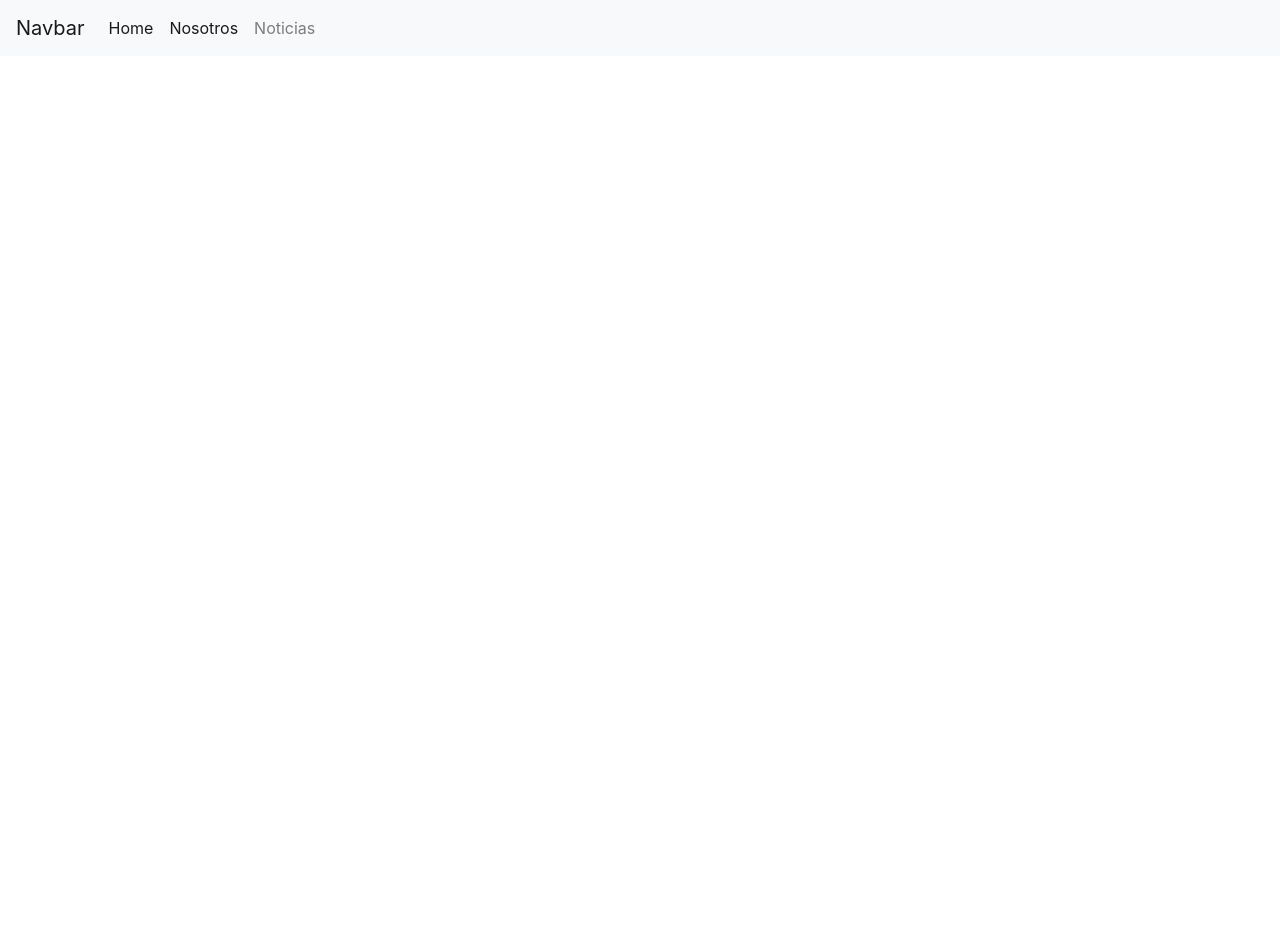
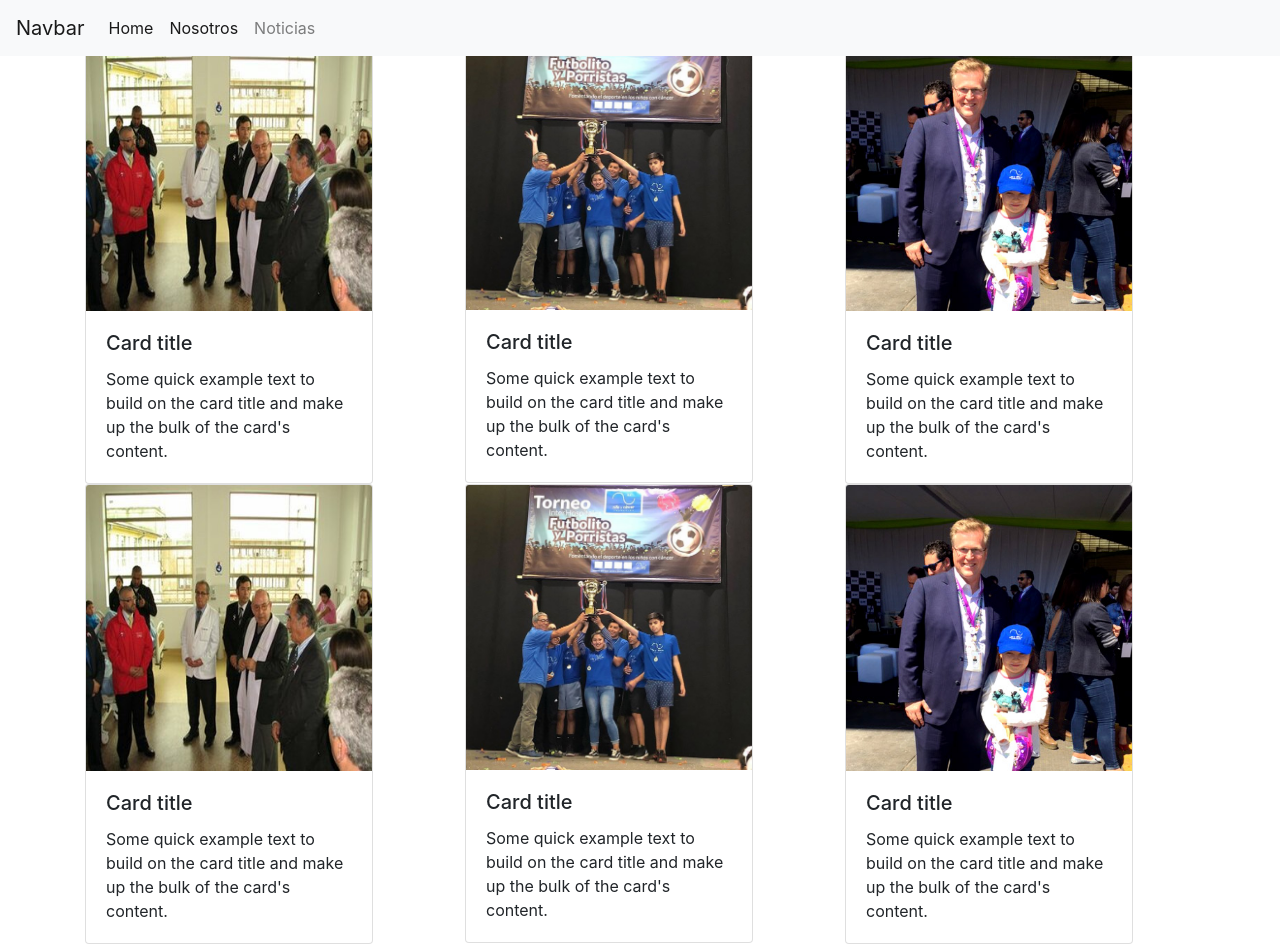
Before and after one commit to CarlosCabreraM/prueba_1, a plain HTML site: page noticias.html in a window 1280 px wide. Before the commit the page ends 800 px from the top, so only its background shows below. Drawn offline with nearby package versions, Linux system fonts and the light colour scheme.

Commit message:
se agrego estructura de cartas para las noticias

```diff
--- a/noticias.html
+++ b/noticias.html
@@ -12,15 +12,15 @@
 <nav class="navbar navbar-expand-lg navbar-light bg-light fixed-top">
     <a class="navbar-brand" href="#">Navbar</a>
     <button class="navbar-toggler" type="button" data-toggle="collapse" data-target="#navbarNav" aria-controls="navbarNav" aria-expanded="false" aria-label="Toggle navigation">
-        <span class="navbar-toggler-icon"></span>
+    <span class="navbar-toggler-icon"></span>
     </button>
     <div class="collapse navbar-collapse" id="navbarNav">
         <ul class="navbar-nav">
             <li class="nav-item active">
-                <a class="nav-link" href="index.html">Home<span class="sr-only">(current)</span><a>
+            <a class="nav-link" href="index.html">Home<span class="sr-only">(current)</span><a>
             </li>
             <li class="nav-item active">
-                <a class="nav-link" href="nosotros.html">Nosotros <span class="sr-only">(current)</span><a>
+            <a class="nav-link" href="nosotros.html">Nosotros <span class="sr-only">(current)</span><a>
             </li>
             <li class="nav-item">
                 <a class="nav-link" href="noticias.html">Noticias</a>
@@ -28,6 +28,67 @@
         </ul>
     </div>
 </nav>
+<br>
+<div class="container">
+    <div class="row">
+        <div class="col-sm">
+            <div class="card" style="width: 18rem;">
+                <img src="./assets/imagenes/noticias/noti_1.JPG" class="card-img-top" alt="...">
+                <div class="card-body">
+                    <h5 class="card-title">Card title</h5>
+                    <p class="card-text">Some quick example text to build on the card title and make up the bulk of the card's content.</p>
+                </div>
+            </div>
+        </div>
+        <div class="col-sm">
+            <div class="card" style="width: 18rem;">
+                <img src="./assets/imagenes/noticias/noti_2.jpg" class="card-img-top" alt="...">
+                <div class="card-body">
+                    <h5 class="card-title">Card title</h5>
+                    <p class="card-text">Some quick example text to build on the card title and make up the bulk of the card's content.</p>
+                </div>
+            </div>
+        </div>
+        <div class="col-sm">
+            <div class="card" style="width: 18rem;">
+                <img src="./assets/imagenes/noticias/noti_3.jpg" class="card-img-top" alt="...">
+                <div class="card-body">
+                    <h5 class="card-title">Card title</h5>
+                    <p class="card-text">Some quick example text to build on the card title and make up the bulk of the card's content.</p>
+                </div>
+            </div>
+        </div>
+    </div>
+    <div class="row">
+    <div class="col-sm">
+        <div class="card" style="width: 18rem;">
+            <img src="./assets/imagenes/noticias/noti_1.JPG" class="card-img-top" alt="...">
+            <div class="card-body">
+                <h5 class="card-title">Card title</h5>
+                <p class="card-text">Some quick example text to build on the card title and make up the bulk of the card's content.</p>
+            </div>
+        </div>
+    </div>
+    <div class="col-sm">
+        <div class="card" style="width: 18rem;">
+            <img src="./assets/imagenes/noticias/noti_2.jpg" class="card-img-top" alt="...">
+            <div class="card-body">
+                <h5 class="card-title">Card title</h5>
+                <p class="card-text">Some quick example text to build on the card title and make up the bulk of the card's content.</p>
+            </div>
+        </div>
+    </div>
+    <div class="col-sm">
+        <div class="card" style="width: 18rem;">
+            <img src="./assets/imagenes/noticias/noti_3.jpg" class="card-img-top" alt="...">
+            <div class="card-body">
+                <h5 class="card-title">Card title</h5>
+                <p class="card-text">Some quick example text to build on the card title and make up the bulk of the card's content.</p>
+            </div>
+        </div>
+    </div>
+</div>
+</div>
 
 <script src="https://code.jquery.com/jquery-3.3.1.slim.min.js" integrity="sha384-q8i/X+965DzO0rT7abK41JStQIAqVgRVzpbzo5smXKp4YfRvH+8abtTE1Pi6jizo" crossorigin="anonymous"></script>
 <script src="https://cdnjs.cloudflare.com/ajax/libs/popper.js/1.14.7/umd/popper.min.js" integrity="sha384-UO2eT0CpHqdSJQ6hJty5KVphtPhzWj9WO1clHTMGa3JDZwrnQq4sF86dIHNDz0W1" crossorigin="anonymous"></script>
```
